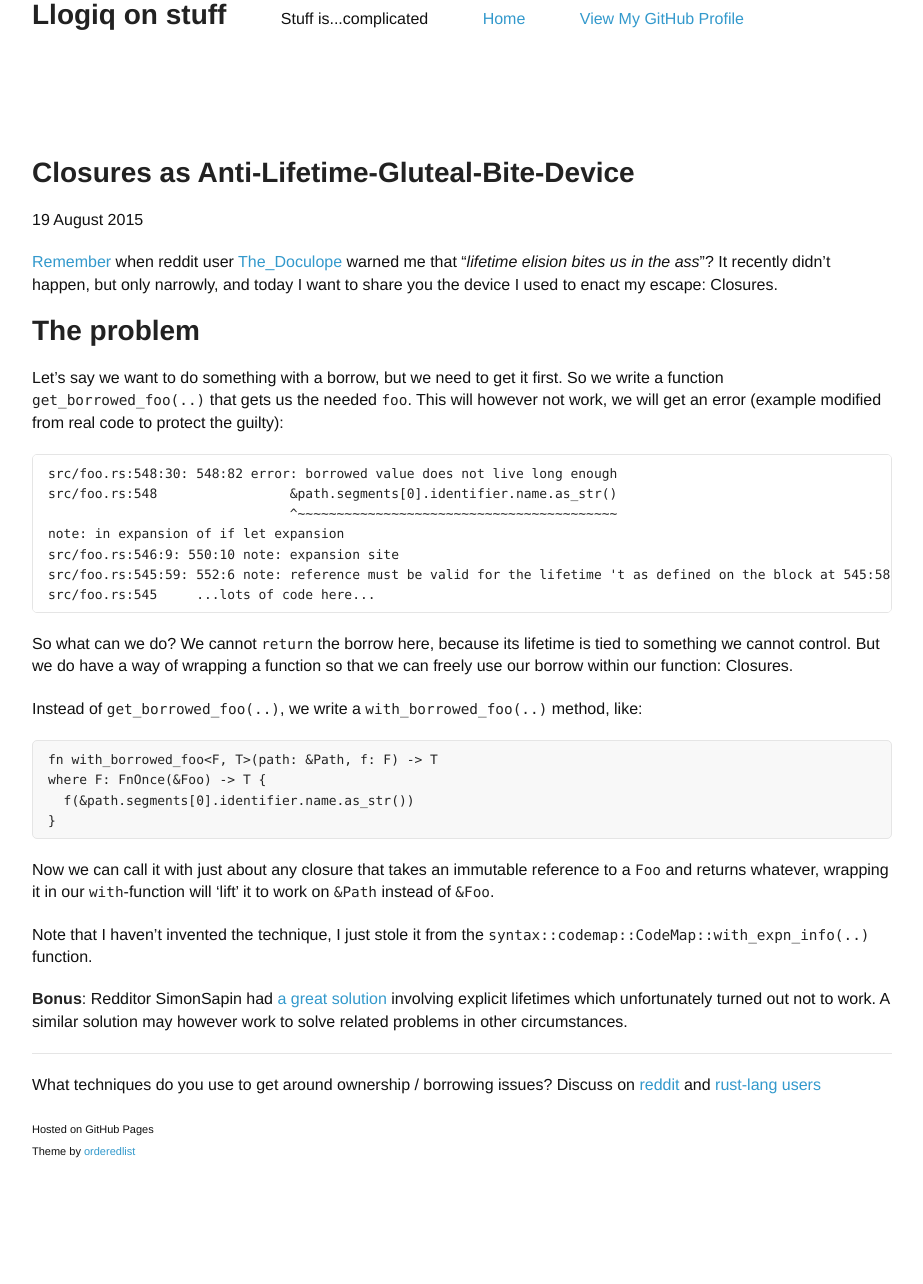
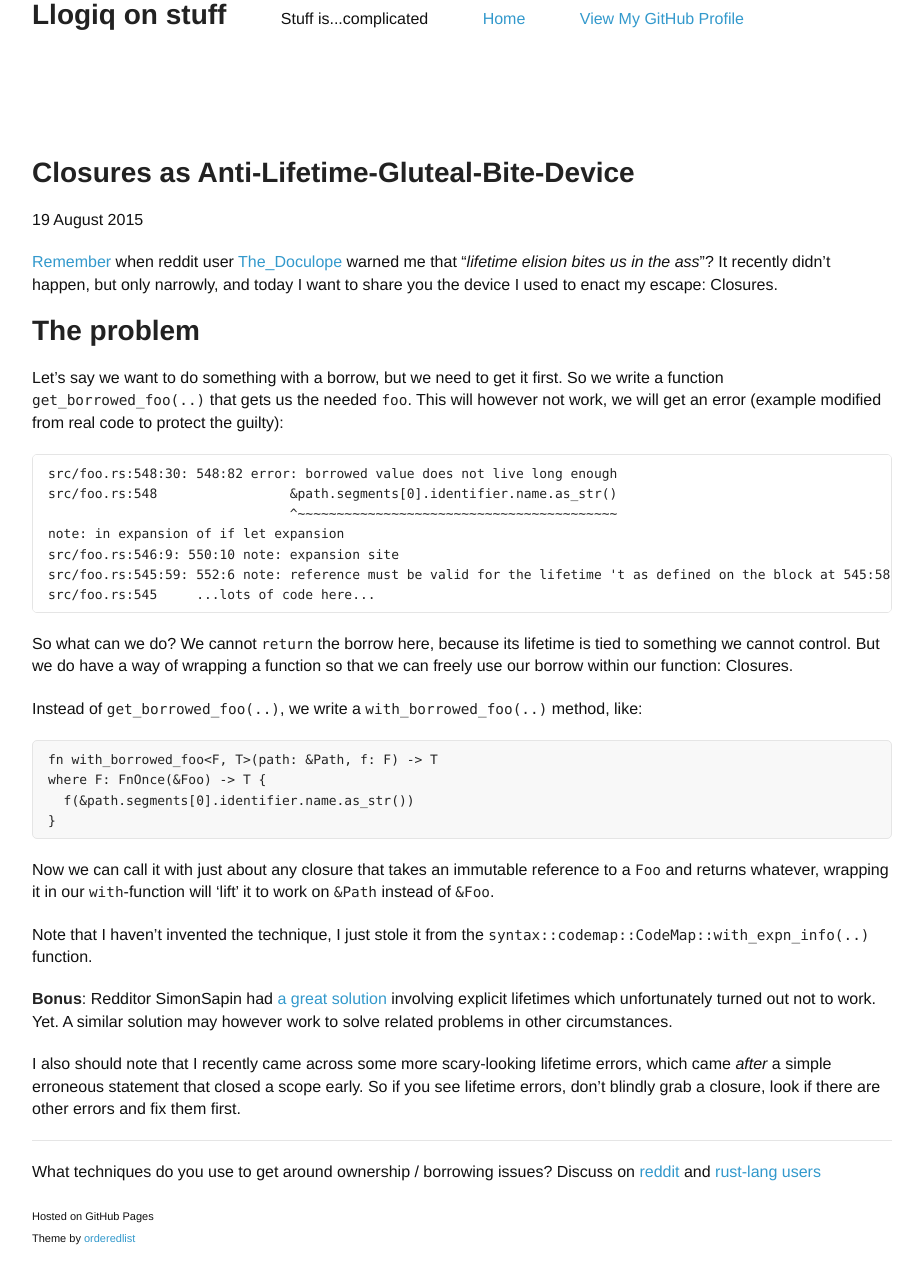
Before and after one commit to llogiq/llogiq.github.io, a Jekyll site: the page built from _posts/2015-08-19-closure.md, in a window 1280 px wide and 1327 px high. Shown: the top 1284 px of the window, without its empty margins (178-1101 px from the left). Built offline with Jekyll 4.4.1, drawn with Linux system fonts in a browser that asks for light colours.

Commit message:
Qualification on lifetime errors

```diff
--- a/_posts/2015-08-19-closure.md
+++ b/_posts/2015-08-19-closure.md
@@ -49,8 +49,13 @@ the `syntax::codemap::CodeMap::with_expn_info(..)` function.
 **Bonus**: Redditor SimonSapin had
 [a great solution](https://www.reddit.com/r/rust/comments/3hotge/blog_closures_as_antilifetimerectalbitedevice/cu9aqt4)
 involving explicit lifetimes which unfortunately turned out not to work.
-A similar solution may however work to solve related problems in other
-circumstances.
+Yet. A similar solution may however work to solve related problems in
+other circumstances.
+
+I also should note that I recently came across some more scary-looking
+lifetime errors, which came *after* a simple erroneous statement that
+closed a scope early. So if you see lifetime errors, don't blindly grab
+a closure, look if there are other errors and fix them first.
 
 ----
 
```
